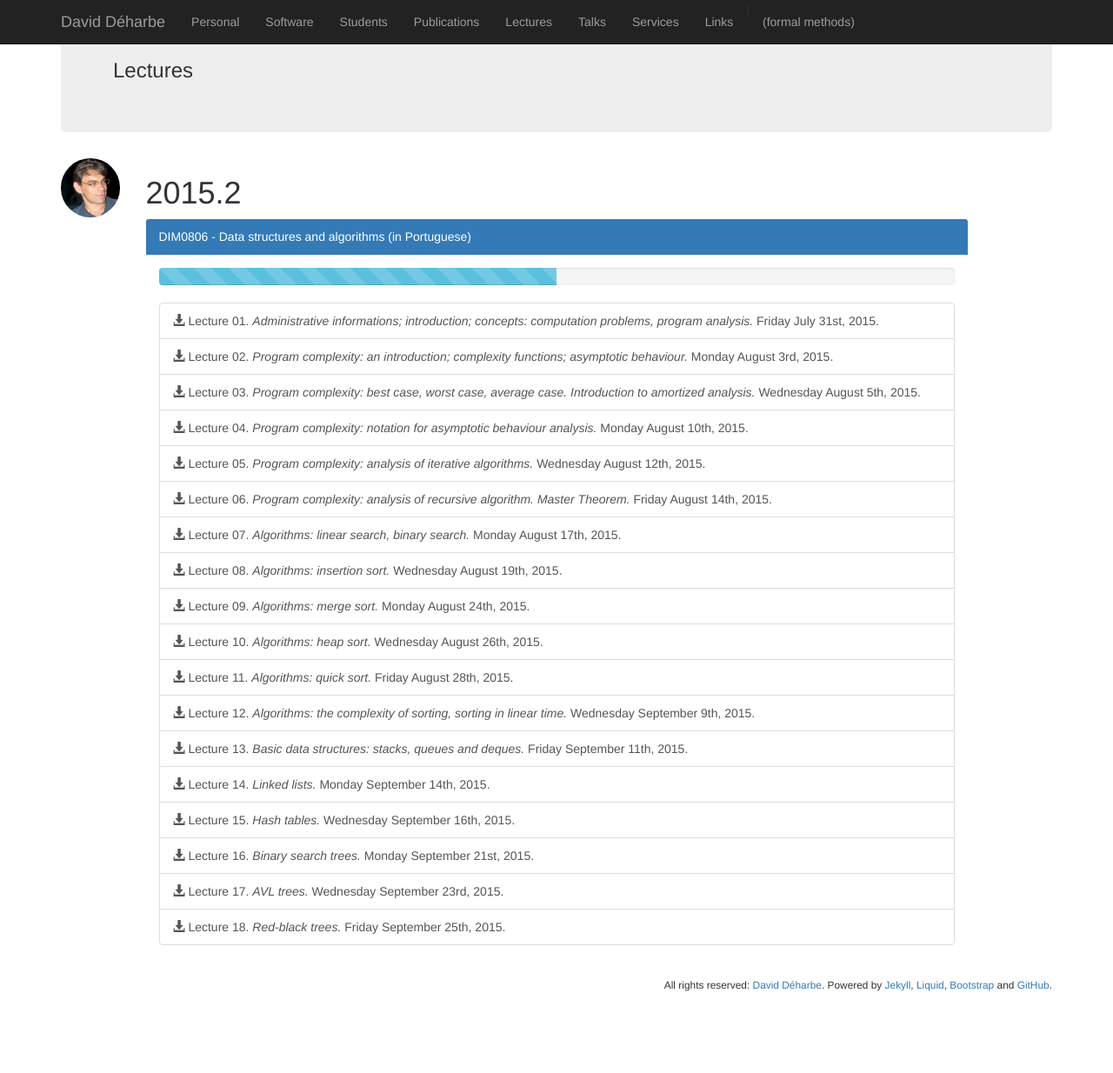
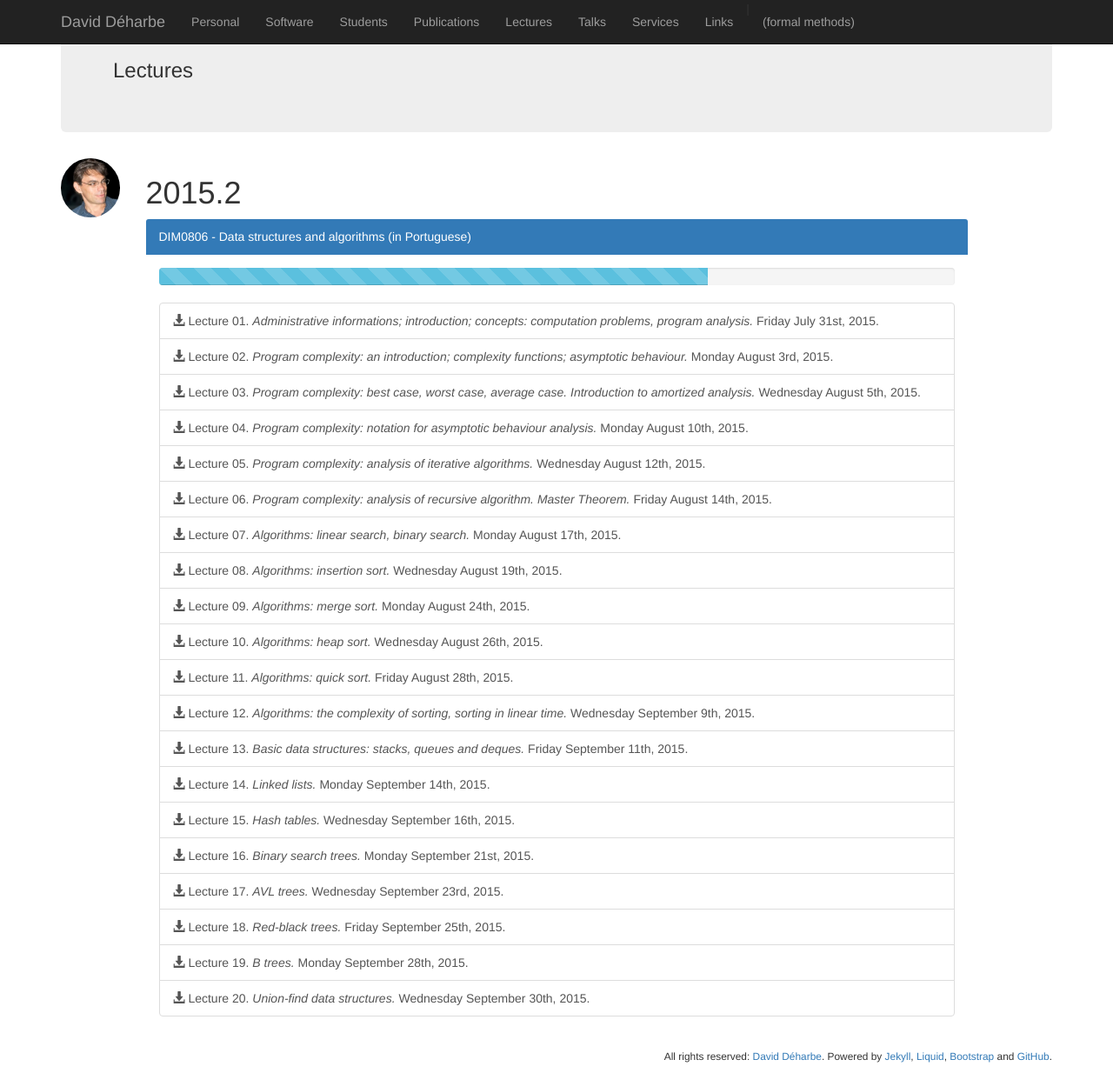
Before and after one commit to DavidDeharbe/DavidDeharbe.github.io, a Jekyll site: the page built from lectures.html, in a window 1280 px wide and 1234 px high. Shown: the whole window at 87% size. Built offline with Jekyll 4.4.1, drawn with Linux system fonts in a browser that asks for light colours; Markdown is read by kramdown in place of the engine named in the settings.

Commit message:
+ one week of dim0806 lectures

```diff
--- a/lectures.html
+++ b/lectures.html
@@ -14,8 +14,8 @@ sitemap:
   <div class="panel-body">
     <div class="progress">
       <div class="progress-bar progress-bar-info progress-bar-striped" role="progressbar" aria-valuenow="70"
-	aria-valuemin="0" aria-valuemax="50" style="width:50%">
-	<span class="sr-only">50% Complete</span>
+	aria-valuemin="0" aria-valuemax="69" style="width:69%">
+	<span class="sr-only">69% Complete</span>
       </div>
     </div>
     <div class="list-group">
@@ -37,6 +37,8 @@ sitemap:
       <a href="{{ site.url }}/downloads/lectures/2015.2/dim0806/aula16.pdf" class="list-group-item"><span class="glyphicon glyphicon-download-alt"></span> Lecture 16. <i>Binary search trees.</i> Monday September 21st, 2015.</a>
       <a href="{{ site.url }}/downloads/lectures/2015.2/dim0806/aula17.pdf" class="list-group-item"><span class="glyphicon glyphicon-download-alt"></span> Lecture 17. <i>AVL trees.</i> Wednesday September 23rd, 2015.</a>
       <a href="{{ site.url }}/downloads/lectures/2015.2/dim0806/aula18.pdf" class="list-group-item"><span class="glyphicon glyphicon-download-alt"></span> Lecture 18. <i>Red-black trees.</i> Friday September 25th, 2015.</a>
+      <a href="{{ site.url }}/downloads/lectures/2015.2/dim0806/aula19.pdf" class="list-group-item"><span class="glyphicon glyphicon-download-alt"></span> Lecture 19. <i>B trees.</i> Monday September 28th, 2015.</a>
+      <a href="{{ site.url }}/downloads/lectures/2015.2/dim0806/aula20.pdf" class="list-group-item"><span class="glyphicon glyphicon-download-alt"></span> Lecture 20. <i>Union-find data structures.</i> Wednesday September 30th, 2015.</a>
     </div>
   </div>
 </div>
```
Also changed, not shown: 3 other files.
